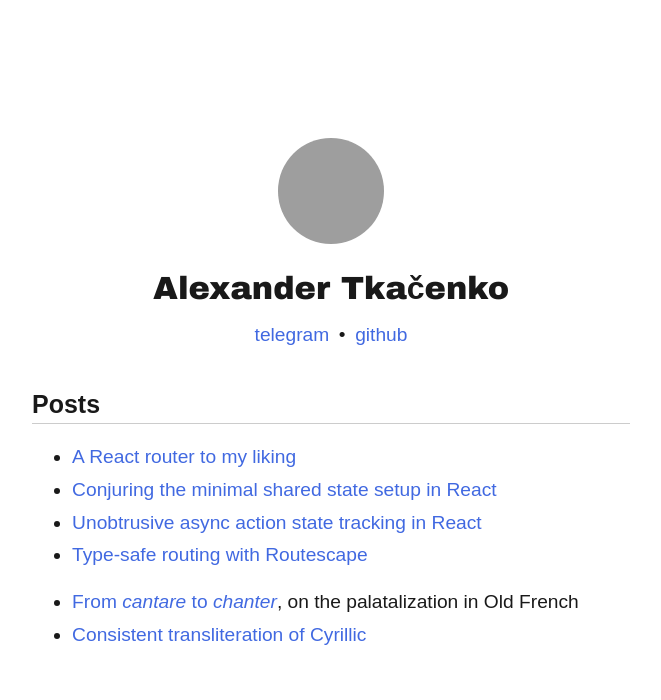
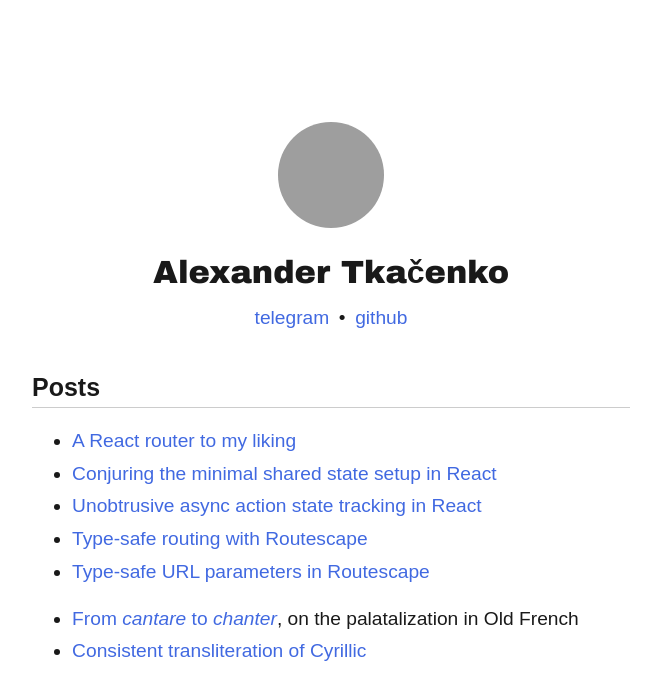
Before and after one commit to axtk/axtk.github.io, a Jekyll site: the page built from index.html, in a window 1280 px wide, cut to the strip 0-700 px from the top of the page. Shown: the whole strip, without its empty margins (309-970 px from the left). Built offline with Jekyll 4.4.1, drawn with Linux system fonts in a browser that asks for light colours; grey boxes are pictures that could not be loaded.

Commit message:
update index

```diff
--- a/index.html
+++ b/index.html
@@ -24,6 +24,7 @@ layout: index
     <li><a href="{{site.github.baseurl}}/groundstate">Conjuring the minimal shared state setup in React</a></li>
     <li><a href="{{site.github.baseurl}}/transient_state">Unobtrusive async action state tracking in React</a></li>
     <li><a href="{{site.github.baseurl}}/routescape_type_safety">Type-safe routing with Routescape</a></li>
+    <li><a href="{{site.github.baseurl}}/routescape_typed_URL_parameters">Type-safe URL parameters in Routescape</a></li>
 </ul>
 
 <ul>
```
